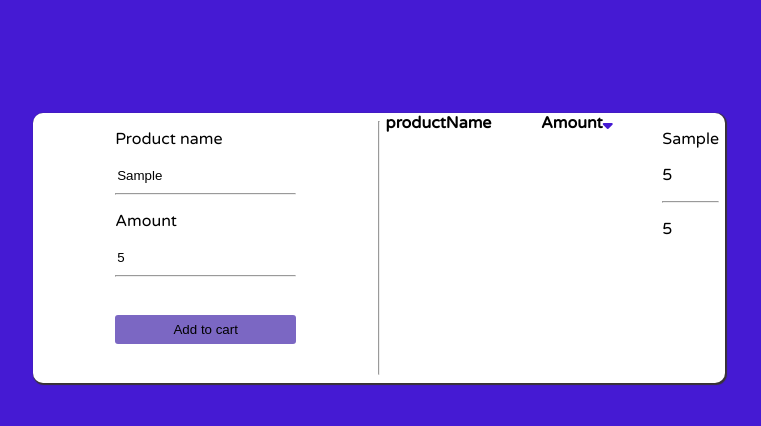
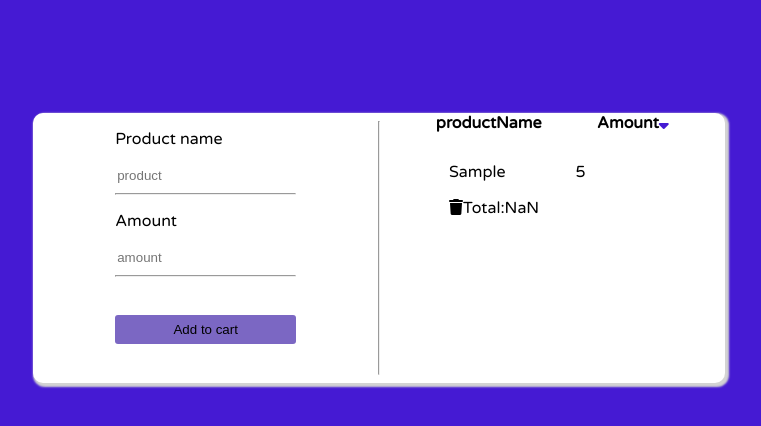
Before and after one commit to Ashak16/JS-DOM, a plain HTML site: page index.html in a window 1280 px wide. Both pictures are taken after typing "Sample", "5" into the empty fields and a click on the button "Add to cart". Shown: the whole page, without its empty margins (269-1030 px from the left). Drawn offline with Linux system fonts and the light colour scheme.

Commit message:
assesment

```diff
--- a/index.html
+++ b/index.html
@@ -15,19 +15,19 @@
         <form name="validation">
             <p>Product name</p>
             <input type="text" name="txt" id="Product_names" placeholder="product">
+
             <hr>
             <p>Amount</p>
             <input type="number" name="amt" id="Amount_field" placeholder="amount">
             <hr>
-            <h6>Invalid product name</h6>
             <input type="button" name="submit" id="btn" value="Add to cart">
         </form>
         </div>
         <hr>
         <div class="side_container">
             <div class="heading">
-                <strong>productName</strong>
-                <strong>Amount<i class="fa-solid fa-sort-down"></i></strong>
+                <strong id="names">productName</strong>
+                <strong id="rs">Amount<i class="fa-solid fa-sort-down" id="ii"></i></strong>
             </div>
         </div>
         </div>
--- a/script.js
+++ b/script.js
@@ -4,31 +4,32 @@ let txt_input= document.getElementById("Product_names")
 let amt_input=document.getElementById("Amount_field")
 // console.log(amt_input);
 let add_btn=document.querySelector("#btn")
-// console.log(add_btn);
-let element=document.getElementsByTagName("h6")
-// console.log(element);
-
+let alert_msg=document.querySelector("p")
+let alert_msg2=document.querySelector(".in")
+let totalvalue=0;
+let amount=parseInt(amt_input.value)
 let fullform=document.forms.validation
-// console.log(fullform);
 
 add_btn.addEventListener("click",(event)=>{
     event.preventDefault()
-console.log("hi");
-    if(txt_input.value=="")
-    {
-        element[0].classList.add(".block")
-        alert("invalid")
 
-    }
-    else if(amt_input.value=="")
-    {
-        alert("invalid")
-        return;
-    }
-   else if(txt_input.value=="" & amt_input.value==""){
-        alert("invalid")
-        return;
-    }
+if(txt_input.value=="")
+{
+  alert("please enter a value")
+}
+
+else if(amt_input.value==""){
+  alert("please enter a value")
+}
+
+else if(txt_input.value=="" && amt_input.value=="")
+{
+  alert("please enter a value")
+
+}
+
+  else{
+
     let show=document.createElement("div")
     show.id="history_show"
 
@@ -40,22 +41,33 @@ console.log("hi");
     rupee.className="money"
     rupee.innerHTML=amt_input.value
 
-    let line=document.createElement("hr")
-    line.className="hr_line"
+    let total=document.createElement("p")
+    total.className="balance"
+    totalvalue += amount
+    total =`Total:${totalvalue}`
 
-    let total=document.createElement("p")
-    total.classList="balance"
-    total.innerHTML=amt_input.value
 
-    show.appendChild(items)
-    show.appendChild(rupee)
-    show.appendChild(line)
-    show.appendChild(total)
+   let item_rupee=document.createElement("div")
+   item_rupee.id="both"
+   item_rupee.append(items,rupee)
 
-    let pricelist=document.createElement("div")
-    pricelist.appendChild(show)
+   let del=document.createElement("i")
+   del.setAttribute("class","fa-solid fa-trash")
 
-    let side=document.querySelector(".heading")
-    side.append(pricelist)
+    show.appendChild(item_rupee)
+    show.append(del,total)
 
+    let side=document.querySelector(".side_container")
+    side.append(show)
+
+
+    txt_input.value = "";
+    amt_input.value = "";
+
+     del.addEventListener("click",()=>{
+      // console.log("hi");
+      show.remove()
+
+   })
+  }
 })
--- a/style.css
+++ b/style.css
@@ -3,7 +3,7 @@
     width: 90%;
     height: 90%;
     background-color:white;
-    box-shadow: 1px 1px 1px 1px rgb(56, 51, 51);
+    box-shadow:  2px 2px 2px 2px lightgray;
     border-radius: 10px;
 
 
@@ -25,12 +25,15 @@
     display: flex;
     width: 100%;
     justify-content: center;
+    flex-wrap: wrap;
+     overflow-y:scroll ;
 }
 .heading {
-    width: 100%;
+    width: 20%;
     display: flex;
     gap: 44px;
     justify-content: space-evenly;
+    position: fixed;
 }
 .form_div
 {
@@ -49,7 +52,7 @@ body{
      background-color: #451ad3;;
 
 }
-i{
+#ii{
     color: #451ad3;
 }
 #btn{
@@ -63,15 +66,15 @@ input{
     border: none;
     background-color: white;
 }
-h6{
-    margin: 0;
-    display: none;
+
+div#history_show {
+    width: 60%;
+    margin-top: 33px;
 }
-
-.block{
-    display: block;
-    color: red;
+#both{
+    display: flex;
+    gap: 70px;
 }
-#history_show{
+i{
 
 }
```
